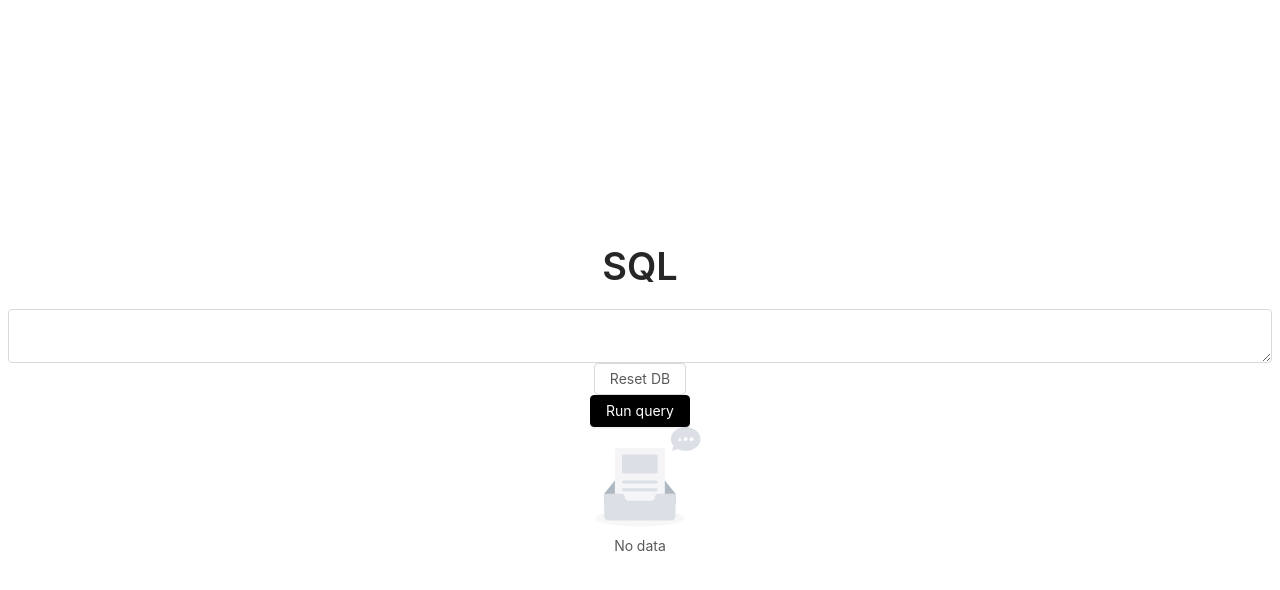
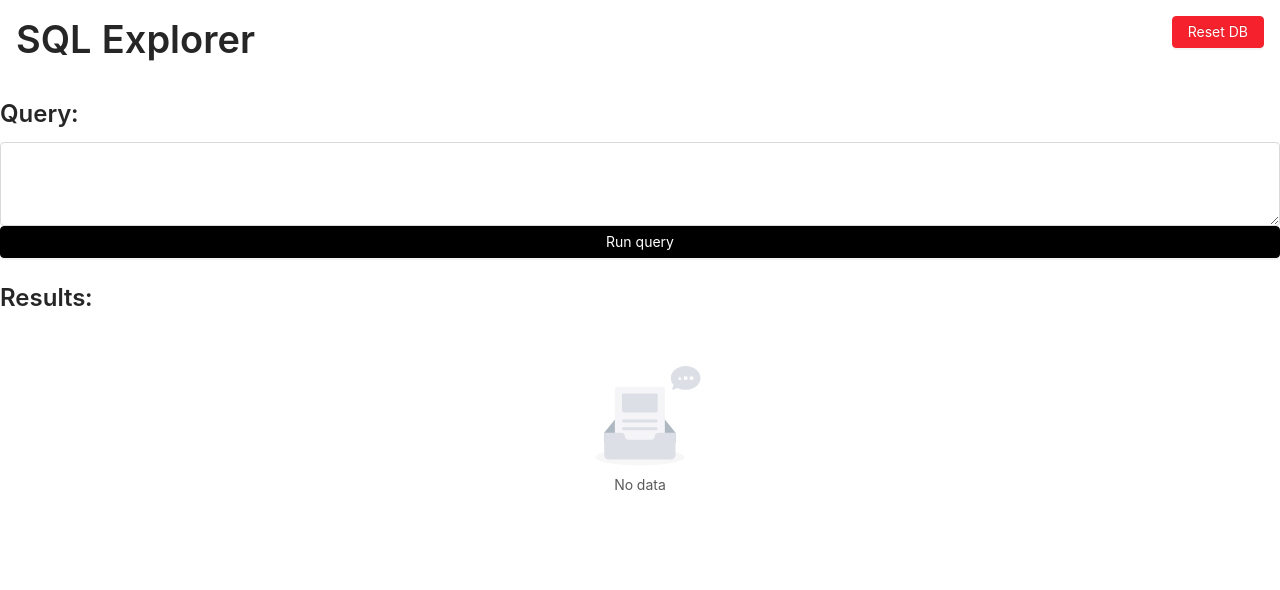
Before and after one commit to mortenhillbom/sql-front-end, a Next.js app: page / in a window 1280 px wide. Shown: the top 590 px of the page. Built offline with nearby package versions, Linux system fonts and the light colour scheme.

Commit message:
Fix styling little bit

```diff
--- a/pages/index.tsx
+++ b/pages/index.tsx
@@ -1,17 +1,29 @@
+/* eslint-disable no-use-before-define */
 import { Button, Empty, message, Table } from "antd";
 import TextArea from "antd/lib/input/TextArea";
 import { ColumnProps } from "antd/lib/table";
 import Title from "antd/lib/typography/Title";
 import Head from "next/head";
 import { useEffect, useState } from "react";
+import styled from "styled-components";
 import styles from "../styles/Home.module.css";
 
-type ResultRow = { [key: string]: string | number };
+type ResultRow = { [key: string]: string | number | any };
+
+const parseTableColumns = (sampleRow: any) =>
+  Object.keys(sampleRow).map((col) => ({
+    title: col,
+    dataIndex: col,
+    key: col,
+    render: (rowData) =>
+      typeof rowData === "object" ? JSON.stringify(rowData) : rowData,
+  }));
 
 export default function Home(): JSX.Element {
   const [userQuery, setUserQuery] = useState<string>("");
   const [resultRows, setResultRows] = useState<ResultRow[]>([]);
   const [columns, setColumns] = useState<ColumnProps<ResultRow>[]>([]);
+
   const handleResetDB = async () => {
     const { success, error } = await (await fetch("api/reset-db")).json();
     if (success) {
@@ -38,13 +50,8 @@ export default function Home(): JSX.Element {
     if (!resultRows.length) {
       setColumns([]);
     } else {
-      const cols = Object.keys(resultRows[0]).map((col) => ({
-        title: col,
-        dataIndex: col,
-        key: col,
-        render: (r) => (typeof r === "object" ? JSON.stringify(r) : r),
-      }));
-      setColumns(cols);
+      const newColumns = parseTableColumns(resultRows[0]);
+      setColumns(newColumns);
     }
   }, [resultRows]);
 
@@ -54,25 +61,55 @@ export default function Home(): JSX.Element {
         <title>SQL front end</title>
         <link rel="icon" href="/favicon.ico" />
       </Head>
-
-      <Title>SQL</Title>
+      <TitleWrapper>
+        <Title>SQL Explorer</Title>
+        <Button onClick={handleResetDB} type="primary" danger>
+          Reset DB
+        </Button>
+      </TitleWrapper>
+      <QueryWrapper>
+        <Title level={3}>Query:</Title>
         <TextArea
+          style={{ height: "100%" }}
           value={userQuery}
           onChange={(e) => setUserQuery(e.target.value)}
         />
-      <Button onClick={handleResetDB}>Reset DB</Button>
         <Button onClick={handleRunQuery} type="primary">
           Run query
         </Button>
+      </QueryWrapper>
+      <ResultWrapper>
+        <Title level={3}>Results:</Title>
         {columns.length ? (
           <Table<ResultRow>
-          scroll={{ x: "auto", y: "60vh" }}
+            scroll={{ x: "auto", y: "50vh" }}
             columns={columns}
             dataSource={resultRows}
           />
         ) : (
-        <Empty />
+          <Empty style={{ margin: 40 }} />
         )}
+      </ResultWrapper>
     </div>
   );
 }
+
+const TitleWrapper = styled.div`
+  padding: 16px;
+  display: flex;
+  flex-direction: row;
+  justify-content: space-between;
+`;
+
+const QueryWrapper = styled.div`
+  display: flex;
+  flex-direction: column;
+  height: 20vh;
+  margin-bottom: 24px;
+`;
+
+const ResultWrapper = styled.div`
+  display: flex;
+  flex-direction: column;
+  height: 50vh;
+`;
--- a/styles/Home.module.css
+++ b/styles/Home.module.css
@@ -1,10 +1,10 @@
 .container {
   min-height: 100vh;
-  padding: 0 0.5rem;
+  padding: 0;
   display: flex;
   flex-direction: column;
-  justify-content: center;
-  align-items: center;
+  justify-content: flex-start;
+  align-items: left;
 }
 
 .main {
```
Also changed, not shown: components/TreeData.tsx (added, +25 -0 lines). Lines whose indentation alone changed are shown as unchanged.
